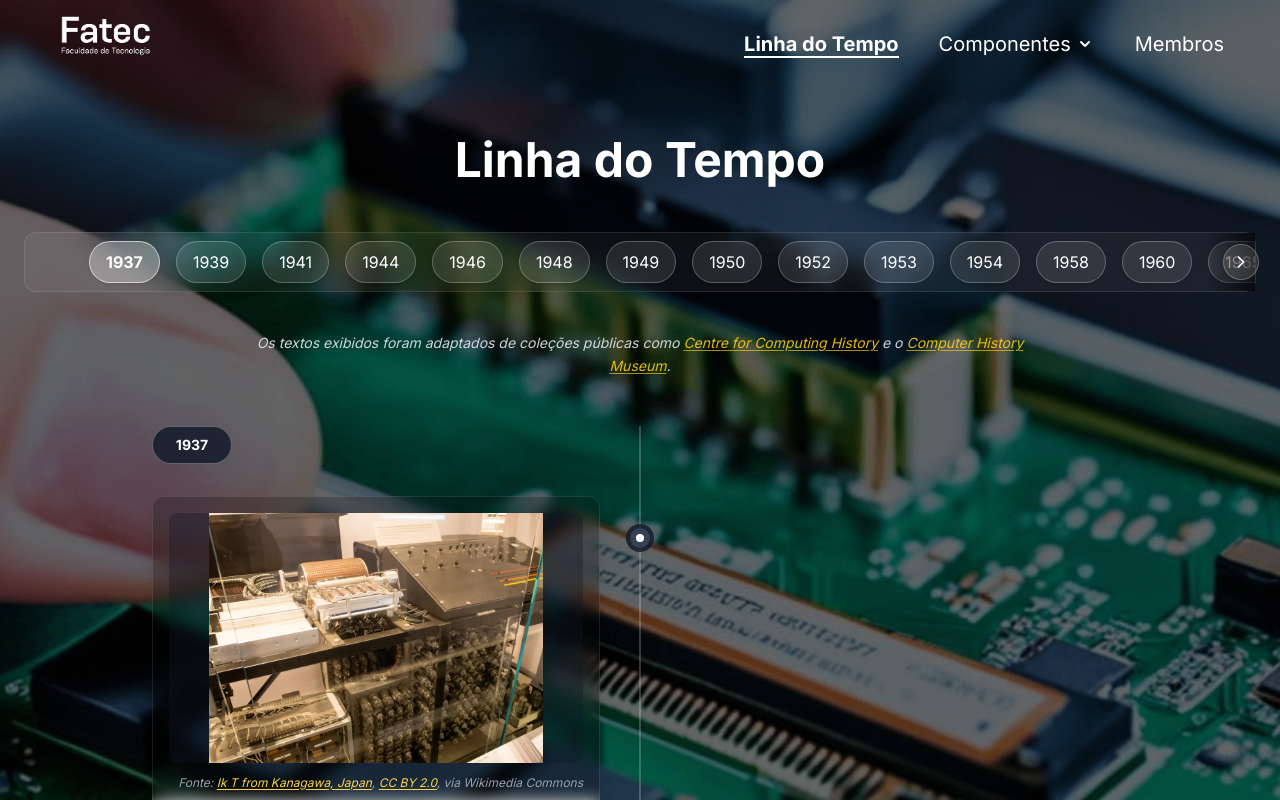
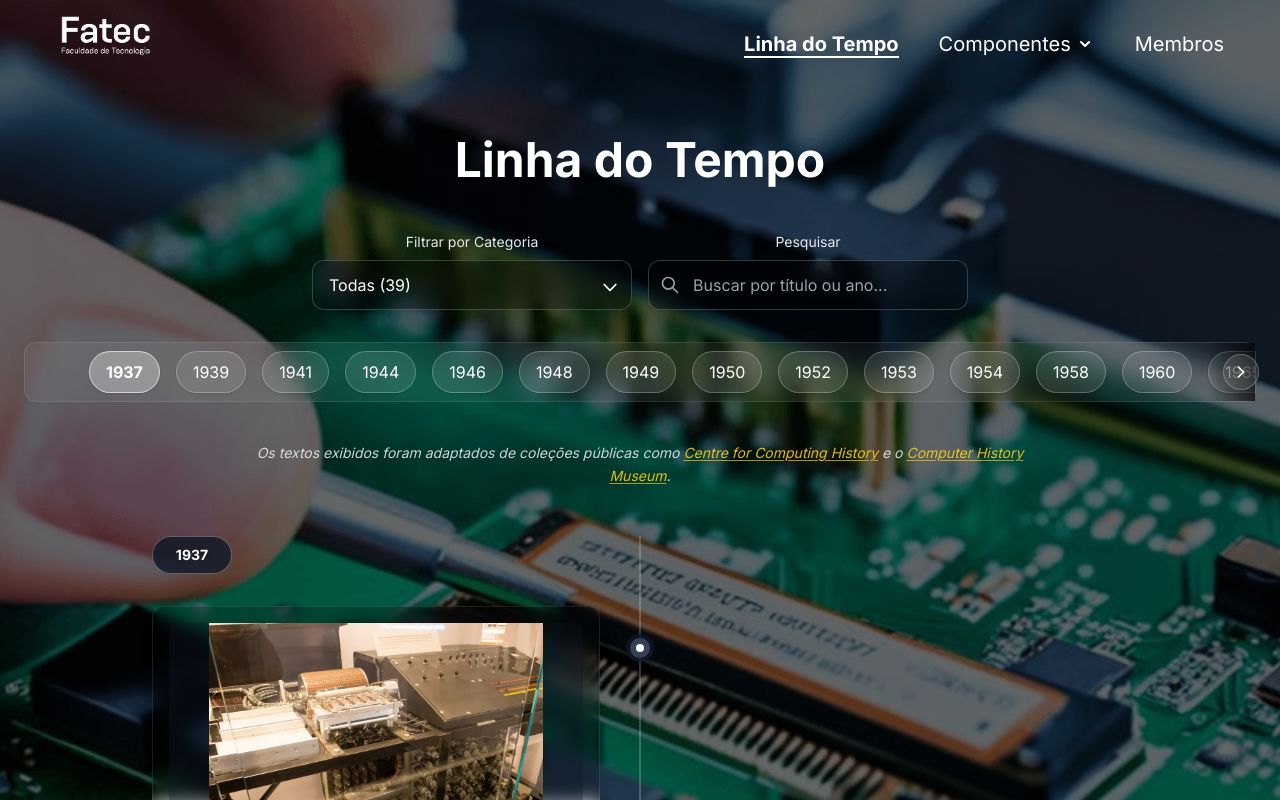
Before and after one commit to Matheus-Marti1/museu-virtual-vite, a Vue app: page /timeline in a window 1280 px wide. Shown: the top 800 px of the page. Built offline with nearby package versions, Linux system fonts and the light colour scheme.

Commit message:
Adicionar filtros de categoria e pesquisa à linha do tempo

```diff
--- a/src/views/Timeline.vue
+++ b/src/views/Timeline.vue
@@ -9,6 +9,8 @@ const activeYear = ref(null);
 const yearNavEl = ref(null);
 const canScrollLeft = ref(false);
 const canScrollRight = ref(false);
+const selectedCategory = ref("Todas");
+const searchQuery = ref("");
 
 let scrollShadowRaf = null;
 let yearObserver = null;
@@ -256,10 +258,56 @@ const enrichedTimelineItems = computed(() =>
   }))
 );
 
+const filteredTimelineItems = computed(() => {
+  let items = enrichedTimelineItems.value;
+
+  if (selectedCategory.value !== "Todas") {
+    items = items.filter((item) => item.category === selectedCategory.value);
+  }
+
+  if (searchQuery.value.trim() !== "") {
+    const query = searchQuery.value.toLowerCase();
+    items = items.filter((item) => {
+      return (
+        item.title.toLowerCase().includes(query) ||
+        item.shortDescription.toLowerCase().includes(query) ||
+        item.longDescription.toLowerCase().includes(query) ||
+        item.year.includes(query)
+      );
+    });
+  }
+
+  return items;
+});
+
+const categoriesWithCount = computed(() => {
+  const categoryCounts = {};
+
+  const totalCount = enrichedTimelineItems.value.length;
+  categoryCounts["Todas"] = totalCount;
+
+  enrichedTimelineItems.value.forEach((item) => {
+    if (item.category && item.category.trim() !== "") {
+      categoryCounts[item.category] = (categoryCounts[item.category] || 0) + 1;
+    }
+  });
+
+  return categoryCounts;
+});
+
+const categories = computed(() => {
+  const uniqueCategories = new Set(
+    timelineItems
+      .map((item) => item.category)
+      .filter((category) => category && category.trim() !== "")
+  );
+  return ["Todas", ...Array.from(uniqueCategories).sort()];
+});
+
 const groupedTimelineItems = computed(() => {
   const grouped = {};
 
-  enrichedTimelineItems.value.forEach((item) => {
+  filteredTimelineItems.value.forEach((item) => {
     if (!grouped[item.year]) {
       grouped[item.year] = {
         year: item.year,
@@ -275,7 +323,7 @@ const groupedTimelineItems = computed(() => {
 });
 
 const years = computed(() => {
-  const yearSet = new Set(enrichedTimelineItems.value.map((item) => item.year));
+  const yearSet = new Set(filteredTimelineItems.value.map((item) => item.year));
   return Array.from(yearSet).sort((a, b) => parseInt(a) - parseInt(b));
 });
 
@@ -379,6 +427,18 @@ onUnmounted(() => {
 watch(activeYear, () => {
   centerActiveYear();
 });
+
+watch(selectedCategory, () => {
+  if (years.value.length > 0) {
+    activeYear.value = years.value[0];
+  }
+});
+
+watch(searchQuery, () => {
+  if (years.value.length > 0) {
+    activeYear.value = years.value[0];
+  }
+});
 </script>
 
 <template>
@@ -386,6 +446,67 @@ watch(activeYear, () => {
     <h1 class="text-4xl md:text-5xl font-bold text-center mb-12">
       Linha do Tempo
     </h1>
+
+    <div class="mb-8 flex flex-col md:flex-row gap-4 justify-center items-center px-4">
+      <div class="relative inline-block w-full max-w-xs">
+        <label for="category-filter" class="block text-sm font-medium text-gray-200 mb-2 text-center">
+          Filtrar por Categoria
+        </label>
+        <select
+          id="category-filter"
+          v-model="selectedCategory"
+          class="block w-full px-4 py-3 pr-10 text-base border border-white/20 rounded-xl bg-black/30 backdrop-blur-md text-white shadow-lg cursor-pointer transition-all duration-200 hover:border-white/40 hover:bg-black/40 focus:outline-none focus:ring-2 focus:ring-white/50 focus:border-white/60 appearance-none">
+          <option
+            v-for="category in categories"
+            :key="category"
+            :value="category"
+            class="bg-gray-900 text-white">
+            {{ category }} ({{ categoriesWithCount[category] || 0 }})
+          </option>
+        </select>
+        <div class="pointer-events-none absolute inset-y-0 right-0 flex items-center px-3 text-white mt-8">
+          <svg class="w-5 h-5" fill="none" stroke="currentColor" viewBox="0 0 24 24" xmlns="http://www.w3.org/2000/svg">
+            <path stroke-linecap="round" stroke-linejoin="round" stroke-width="2" d="M19 9l-7 7-7-7"></path>
+          </svg>
+        </div>
+      </div>
+
+      <div class="relative inline-block w-full max-w-xs">
+        <label for="search-input" class="block text-sm font-medium text-gray-200 mb-2 text-center">
+          Pesquisar
+        </label>
+        <div class="relative">
+          <input
+            id="search-input"
+            v-model="searchQuery"
+            type="text"
+            placeholder="Buscar por título ou ano..."
+            class="block w-full px-4 py-3 pl-11 pr-10 text-base border border-white/20 rounded-xl bg-black/30 backdrop-blur-md text-white placeholder-gray-400 shadow-lg transition-all duration-200 hover:border-white/40 hover:bg-black/40 focus:outline-none focus:ring-2 focus:ring-white/50 focus:border-white/60" />
+          <div class="pointer-events-none absolute inset-y-0 left-0 flex items-center pl-3 text-gray-400">
+            <svg class="w-5 h-5" fill="none" stroke="currentColor" viewBox="0 0 24 24" xmlns="http://www.w3.org/2000/svg">
+              <path stroke-linecap="round" stroke-linejoin="round" stroke-width="2" d="M21 21l-6-6m2-5a7 7 0 11-14 0 7 7 0 0114 0z"></path>
+            </svg>
+          </div>
+          <button
+            v-if="searchQuery"
+            @click="searchQuery = ''"
+            class="absolute inset-y-0 right-0 flex items-center pr-3 text-gray-400 hover:text-white transition-colors cursor-pointer"
+            aria-label="Limpar busca">
+            <svg class="w-5 h-5" fill="none" stroke="currentColor" viewBox="0 0 24 24" xmlns="http://www.w3.org/2000/svg">
+              <path stroke-linecap="round" stroke-linejoin="round" stroke-width="2" d="M6 18L18 6M6 6l12 12"></path>
+            </svg>
+          </button>
+        </div>
+      </div>
+    </div>
+
+    <div v-if="searchQuery || selectedCategory !== 'Todas'" class="mb-6 text-center">
+      <p class="text-sm text-gray-300">
+        Mostrando <span class="font-bold text-white">{{ filteredTimelineItems.length }}</span>
+        {{ filteredTimelineItems.length === 1 ? 'item' : 'itens' }}
+        <span v-if="searchQuery"> para "{{ searchQuery }}"</span>
+      </p>
+    </div>
 
     <nav aria-label="Navegação por anos" class="mb-10 year-nav-sticky">
       <div
@@ -481,9 +602,26 @@ watch(activeYear, () => {
     </section>
 
     <div class="relative mx-auto max-w-5xl px-4 sm:px-6">
+      <div v-if="groupedTimelineItems.length === 0" class="text-center py-20">
+        <svg class="mx-auto h-24 w-24 text-gray-400 mb-6" fill="none" stroke="currentColor" viewBox="0 0 24 24" xmlns="http://www.w3.org/2000/svg">
+          <path stroke-linecap="round" stroke-linejoin="round" stroke-width="2" d="M9.172 16.172a4 4 0 015.656 0M9 10h.01M15 10h.01M21 12a9 9 0 11-18 0 9 9 0 0118 0z"></path>
+        </svg>
+        <h3 class="text-2xl font-bold text-white mb-2">Nenhum item encontrado</h3>
+        <p class="text-gray-400 mb-6">
+          <span v-if="searchQuery">Não encontramos resultados para "{{ searchQuery }}"</span>
+          <span v-else>Não há itens nesta categoria</span>
+        </p>
+        <button
+          @click="searchQuery = ''; selectedCategory = 'Todas'"
+          class="px-6 py-3 bg-white/10 hover:bg-white/20 border border-white/20 hover:border-white/40 rounded-xl text-white transition-all duration-200">
+          Limpar filtros
+        </button>
+      </div>
+
       <div
         class="absolute left-1/2 top-0 -ml-px h-full w-0.5 bg-white/20"
-        aria-hidden="true"></div>
+        aria-hidden="true"
+        v-if="groupedTimelineItems.length > 0"></div>
 
       <div
         v-for="(yearGroup, yearIndex) in groupedTimelineItems"
```
Also changed, not shown: src/data/timeline-data.js (+39 -14 lines).
